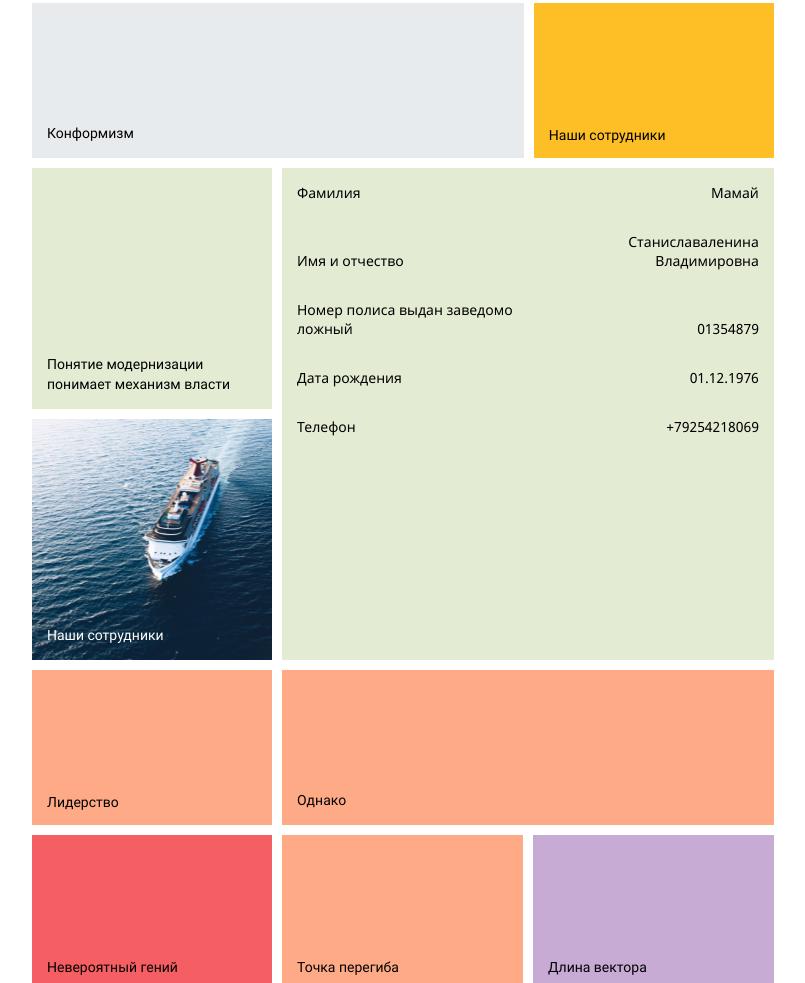
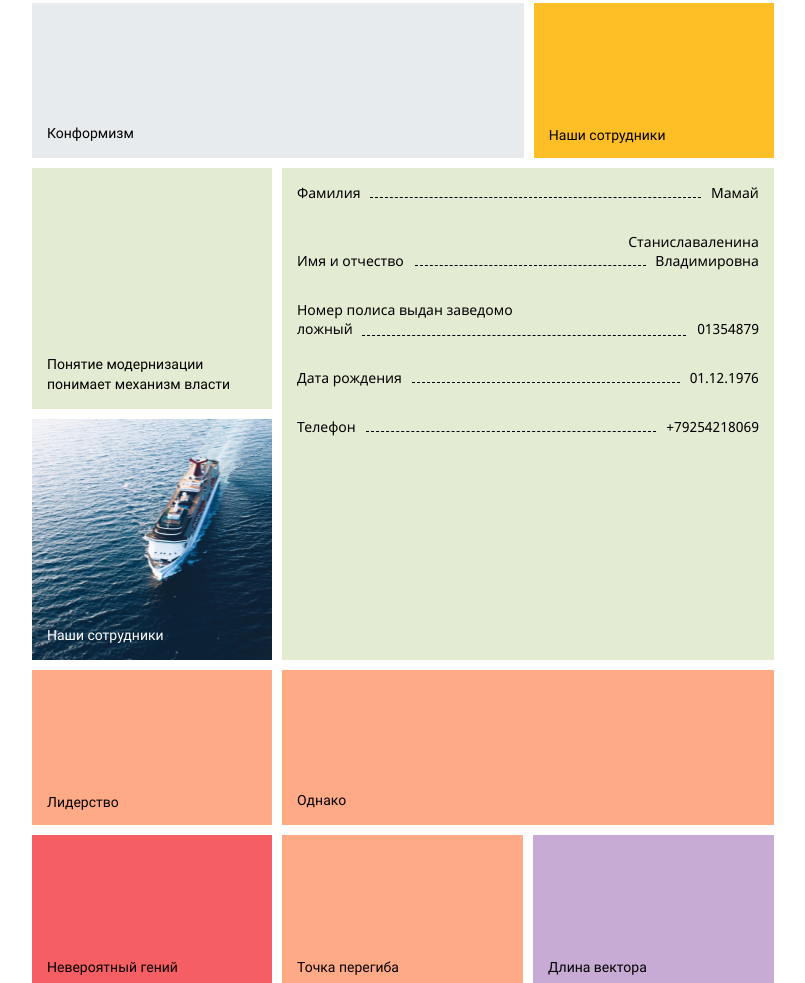
Before and after one commit to apoluektova/idem-test, a website: page source/index.html in a window 1280 px wide. Shown: the part 764-1747 px from the top of the page, without its empty margins (237-1042 px from the left). Drawn offline with nearby package versions, Linux system fonts and the light colour scheme; files that its build step writes are made by us from their sources.

Commit message:
Add dotted lines

```diff
--- a/source/index.html
+++ b/source/index.html
@@ -44,23 +44,28 @@
           <div class="green__info">
             <ul class="green__list">
               <li class="green__item">
-                <span class="green__text--left">Фамилия</span>
+                <span class="green__text green__text--left">Фамилия</span>
+                <span class="green__line green__line--surname"></span>
                 <span class="green__text">Мамай</span>
               </li>
-              <li class="green__item">
-                <span class="green__text--left">Имя и отчество</span>
+              <li class="green__item green__item--name">
+                <span class="green__text green__text--left green__text--name">Имя и отчество</span>
+                <span class="green__line green__line--name"></span>
                 <span class="green__text">Станиславаленина Владимировна</span>
               </li>
-              <li class="green__item">
-                <span class="green__text--left">Номер полиса выдан заведомо ложный</span>
+              <li class="green__item green__item--number">
+                <span class="green__text--left green__text--number">Номер полиса выдан заведомо ложный</span>
+                <span class="green__line green__line--number"></span>
                 <span class="green__text">01354879</span>
               </li>
               <li class="green__item">
                 <span class="green__text--left">Дата рождения</span>
+                <span class="green__line green__line--date"></span>
                 <span class="green__text">01.12.1976</span>
               </li>
               <li class="green__item">
                 <span class="green__text--left">Телефон</span>
+                <span class="green__line green__line--phone"></span>
                 <span class="green__text">+79254218069</span>
               </li>
             </ul>
--- a/source/sass/dialog-blocks/messages.scss
+++ b/source/sass/dialog-blocks/messages.scss
@@ -1,5 +1,5 @@
 .messages {
-  padding: 50px 36px 30px 20px;
+  padding: 40px 36px 30px 15px;
   height: 517px;
   overflow: scroll;
 }
@@ -28,6 +28,7 @@
   width: 47px;
   height: 47px;
   margin-right: 18px;
+  margin-top: -2px;
   clip-path: polygon(50% 0%, 100% 38%, 82% 100%, 18% 100%, 0% 38%);
 
   &--right {
@@ -38,12 +39,13 @@
 
 .messages__text {
   margin: 0;
-  padding: 15px 15px 7px 15px;
+  padding: 12px 15px 11px 15px;
   width: auto;
   background-color: $sepia-gray;
   line-height: 24px;
   border-radius: 5px;
   position: relative;
+  text-align: left;
 
   &::before {
     content: "";
@@ -56,6 +58,7 @@
 }
 
 .messages__text--right {
+  padding: 12px 15px 11px 12px;
   &::before {
     display: none;
   }
--- a/source/sass/main-blocks/green.scss
+++ b/source/sass/main-blocks/green.scss
@@ -76,6 +76,11 @@
     display: flex;
     justify-content: space-between;
     margin-bottom: 30px;
+
+    &--name,
+    &--number {
+      position: relative;
+    }
   }
 
   .green__text {
@@ -89,13 +94,31 @@
       max-width: 47%;
       display: flex;
       align-items: flex-end;
+      margin-left: 0;
       margin-right: 10px;
     }
   }
 
   .green__line {
-    width: 100%;
+    width: auto;
     border-bottom: 1px dashed $black;
     margin-bottom: 4px;
+    display: flex;
+    flex-grow: 1;
+    flex-shrink: 1;
+
+    &--name {
+      position: absolute;
+      width: 50%;
+      bottom: 0;
+      left: 118px;
+    }
+
+    &--number {
+      position: absolute;
+      width: 70.1%;
+      bottom: -2px;
+      left: 65px;
+    }
   }
 }
```
